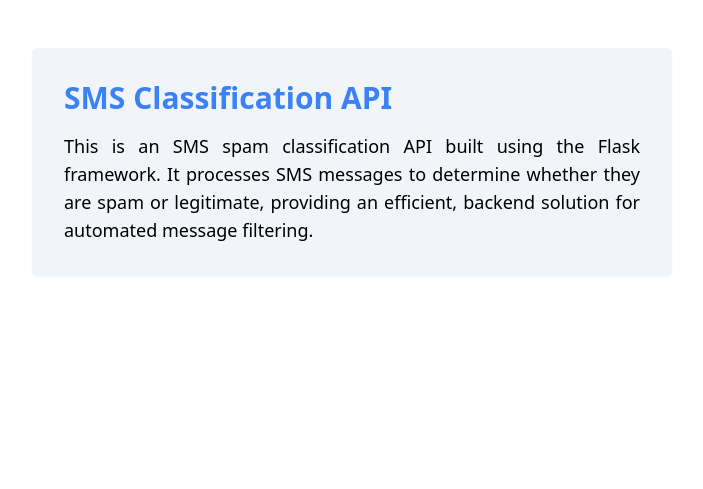
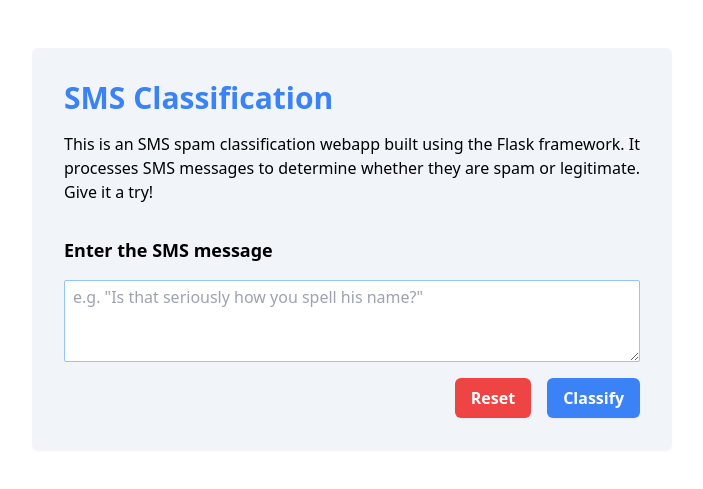
Before and after one commit to nirmit27/SMS-Spam-Classifier, a Flask app: page / in a window 1280 px wide. Shown: the top 489 px of the page, without its empty margins (288-991 px from the left). Run offline with Flask 3, Linux system fonts and the light colour scheme; parts of the project's set-up code (start-up, migrations or seed data) failed here and were passed over; some libraries are stand-ins or nearby versions.

Commit message:
added templates

```diff
--- a/app.py
+++ b/app.py
@@ -1,3 +1,4 @@
+import re
 from pickle import load
 from flask import Flask, jsonify, request, url_for, render_template
 
@@ -6,19 +7,35 @@
 vectorizer = load(open(r'tfidf-vectorizer.pkl', 'rb'))
 
 
+def fetch_label(data: str) -> str:
+    vector = vectorizer.transform([data]).toarray()
+    prediction = model.predict(vector.reshape(1, -1))[0]
+    return "HAM" if prediction == 0 else "SPAM"
+
+
 @app.route("/", methods=["GET"])
 def index():
-    return render_template('index.html', title="SMS Classifier")
+    return render_template('index.html', title="Home")
+
+
+@app.route("/result", methods=["POST"])
+def result():
+    user_input = request.form.get('input-area') or ""
+    sms = user_input.strip()
+    label = fetch_label(sms) if sms != "" else "SPAM"
+    return render_template('result.html', sms=sms.strip(), label=label, title="Result")
 
 
 @app.route("/api/label", methods=["POST"])
 def message_label():
     data = request.get_json()
-    vector = vectorizer.transform([data['message']]).toarray()
-    prediction = model.predict(vector.reshape(1, -1))[0]
+    if 'message' in data.keys():
+        message = data['message'].strip()
+        data.update({"message": message, "label": fetch_label(message)
+                    if message != "" else "SPAM"})
+        return jsonify(data), 200
 
-    data.update({"label": "HAM" if prediction == 0 else "SPAM"})
-    return jsonify(data), 200
+    return jsonify({"error": "Invalid input"}), 404
 
 
 @app.errorhandler(404)
--- a/templates/index.html
+++ b/templates/index.html
@@ -1,16 +1,28 @@
 {% extends "layout.html" %}
 {% block content %}
 
-<div
-    class="mt-12 md:p-8 p-4 flex bg-slate-100 rounded-md shadow-sm flex justify-center items-start flex-col gap-4 md:w-2/4 w-1/2">
+<form action="/result" method="post"
+    class="mt-12 md:p-8 p-4 flex bg-slate-100 rounded-md shadow-sm flex justify-center items-start flex-col gap-4 md:w-2/4 w-3/4">
     <h1 class="font-bold md:text-3xl sm:text-2xl text-xl text-blue-500">
-        SMS Classification API
+        SMS Classification
     </h1>
-    <p class="text-justify md:text-lg text-sm">
-        This is an SMS spam classification API built using the Flask framework. It processes SMS messages to determine
+    <p class="text-justify mb-4">
+        This is an SMS spam classification webapp built using the Flask framework. It processes SMS messages to determine
         whether
-        they are spam or legitimate, providing an efficient, backend solution for automated message filtering.
+        they are spam or legitimate. Give it a try!
     </p>
-</div>
+    <label for="input-area" class="md:text-lg font-semibold">Enter the SMS message</label>
+    <textarea name="input-area" id="input-area" required rows="3"
+        class="px-2 py-1 w-full border border-blue-300 rounded-sm focus:outline-none focus:ring-1 focus:ring-blue-600"
+        placeholder='e.g. "Is that seriously how you spell his name?"'></textarea>
+    <div class="flex w-full justify-end items-center md:gap-4 gap-2">
+        <button
+            class="px-4 py-2 rounded-md shadow-sm hover:shadow-md active:shadow-sm bg-red-500 hover:bg-red-600 active:bg-red-500 focus:outline-none focus:ring-1 focus:ring-red-700 text-white font-semibold"
+            type="reset">Reset</button>
+        <button
+            class="px-4 py-2 rounded-md shadow-sm hover:shadow-md active:shadow-sm bg-blue-500 hover:bg-blue-600 active:bg-blue-500 focus:outline-none focus:ring-1 focus:ring-blue-700 text-white font-semibold"
+            type="submit">Classify</button>
+    </div>
+</form>
 
 {% endblock content %}
--- a/templates/layout.html
+++ b/templates/layout.html
@@ -4,7 +4,7 @@
 <head>
     <meta charset="UTF-8">
     <meta name="viewport" content="width=device-width, initial-scale=1.0">
-    <title>{{ title }}</title>
+    <title>SMS Classifier | {{ title }}</title>
 
     <link rel="apple-touch-icon" sizes="180x180" href={{ url_for("static", filename="apple-touch-icon.png" ) }}>
     <link rel="icon" type="image/png" sizes="32x32" href={{ url_for("static", filename="favicon-32x32.png" ) }}>
@@ -15,7 +15,7 @@
     <script src="https://cdn.tailwindcss.com"></script>
 </head>
 
-<body class="w-full h-full flex justify-center items-center gap-12">
+<body class="w-full h-full flex justify-center items-center gap-12 flex-col">
     {% block content %}
     {% endblock content %}
 </body>
```
Also changed, not shown: templates/result.html (added, +27 -0 lines), README.md.
